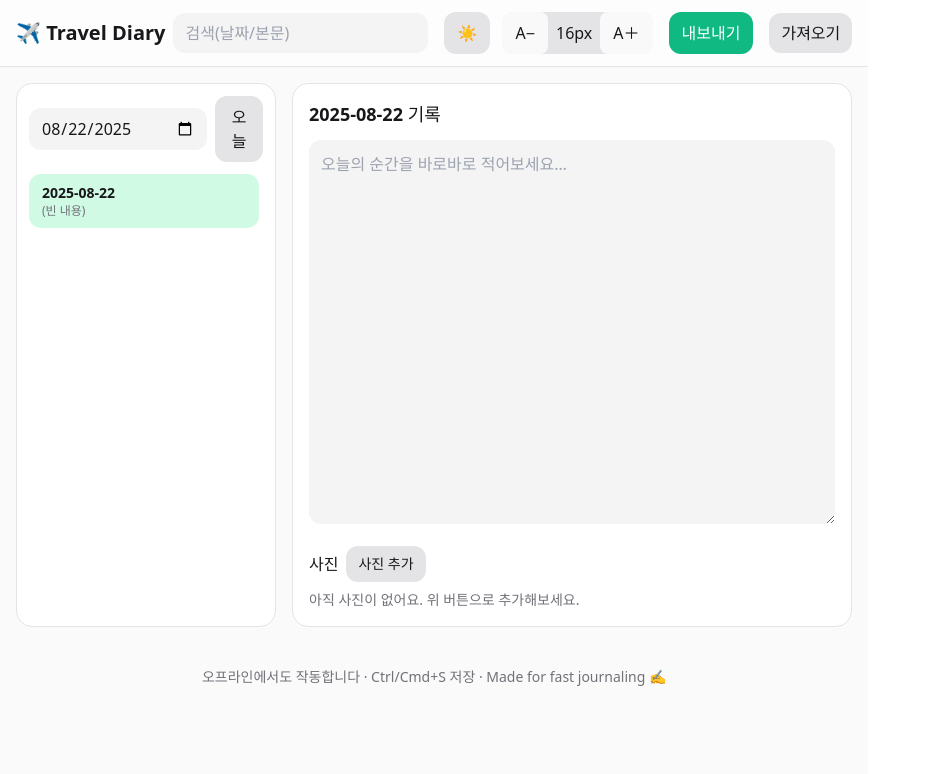
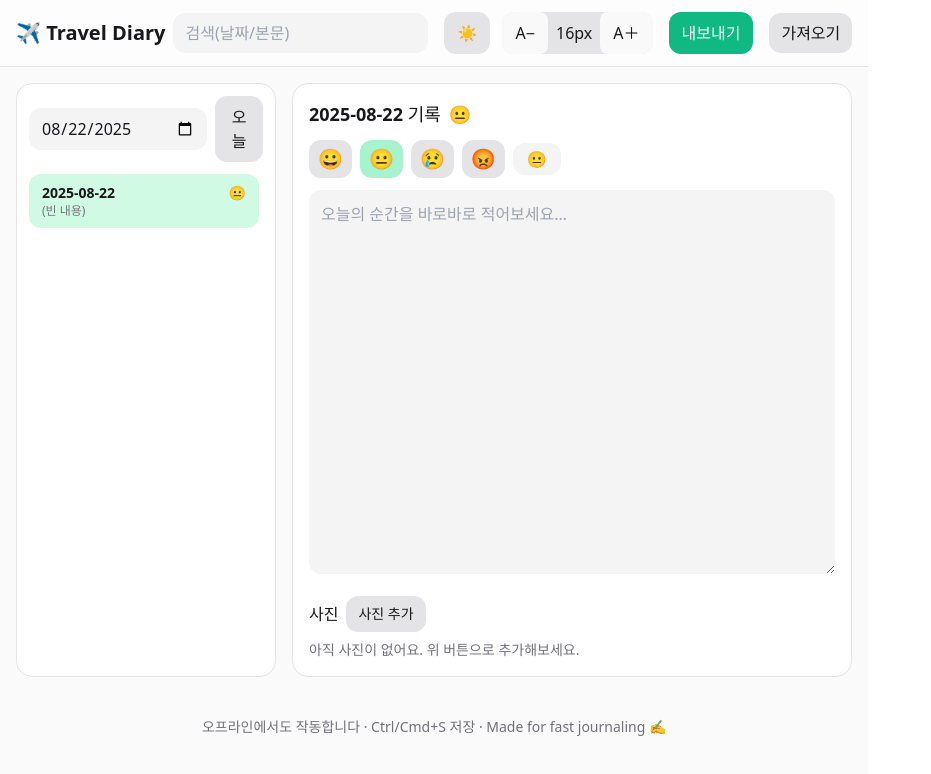
Before and after one commit to HSuHyun/TravelDiary, a React (Vite) app: page / in a window 1280 px wide. Shown: the top 774 px of the page, without its empty margins (0-931 px from the left). Built offline with nearby package versions, Linux system fonts and the light colour scheme.

Commit message:
Add mood tracking to diary entries

```diff
--- a/src/App.tsx
+++ b/src/App.tsx
@@ -51,19 +51,25 @@ function classNames(...xs) {
 //     [date: string]: {
 //       text: string,
 //       photos: string[] // dataURL
+//       mood: string
 //     }
 //   }
 // }
 
 export default function App() {
   const initial = useMemo(() => {
-    return (
-      loadState() || {
-        theme: window.matchMedia && window.matchMedia('(prefers-color-scheme: dark)').matches ? 'dark' : 'light',
-        fontSize: defaultFontSize,
-        entries: { [formatDateISO()]: { text: "", photos: [] } },
-      }
-    );
+    const loaded = loadState();
+    if (loaded) {
+      const entries = Object.fromEntries(
+        Object.entries(loaded.entries || {}).map(([d, e]) => [d, { text: "", photos: [], mood: "😐", ...e }])
+      );
+      return { ...loaded, entries };
+    }
+    return {
+      theme: window.matchMedia && window.matchMedia('(prefers-color-scheme: dark)').matches ? 'dark' : 'light',
+      fontSize: defaultFontSize,
+      entries: { [formatDateISO()]: { text: "", photos: [], mood: "😐" } },
+    };
   }, []);
 
   const [state, setState] = useState(initial);
@@ -75,7 +81,7 @@ export default function App() {
   useEffect(() => {
     setState((s) => {
       if (s.entries[selectedDate]) return s;
-      return { ...s, entries: { ...s.entries, [selectedDate]: { text: "", photos: [] } } };
+      return { ...s, entries: { ...s.entries, [selectedDate]: { text: "", photos: [], mood: "😐" } } };
     });
   }, [selectedDate]);
 
@@ -111,7 +117,7 @@ export default function App() {
     });
   }, [dates, query, state.entries]);
 
-  const entry = state.entries[selectedDate] || { text: "", photos: [] };
+  const entry = { text: "", photos: [], mood: "😐", ...(state.entries[selectedDate] || {}) };
 
   const setEntry = (upd) => {
     setState((s) => ({ ...s, entries: { ...s.entries, [selectedDate]: { ...entry, ...upd } } }));
@@ -146,8 +152,11 @@ export default function App() {
       const text = await file.text();
       const data = JSON.parse(text);
       if (!data.entries) throw new Error("Invalid file");
-      setState(data);
-      setSelectedDate(Object.keys(data.entries)[0] || formatDateISO());
+      const entries = Object.fromEntries(
+        Object.entries(data.entries).map(([d, e]) => [d, { text: "", photos: [], mood: "😐", ...e }])
+      );
+      setState({ ...data, entries });
+      setSelectedDate(Object.keys(entries)[0] || formatDateISO());
     } catch (e) {
       alert("가져오기 실패: " + e.message);
     }
@@ -216,7 +225,9 @@ export default function App() {
             )}
             {filteredDates.map((d) => {
               const isActive = d === selectedDate;
-              const snippet = (state.entries[d]?.text || "").slice(0, 50);
+              const e = state.entries[d] || {};
+              const snippet = (e.text || "").slice(0, 50);
+              const mood = e.mood || "😐";
               return (
                 <button key={d}
                   onClick={() => setSelectedDate(d)}
@@ -225,7 +236,10 @@ export default function App() {
                     isActive ? "bg-emerald-100 dark:bg-emerald-900/40" : "hover:bg-zinc-100 dark:hover:bg-zinc-800"
                   )}
                 >
-                  <div className="text-sm font-semibold">{d}</div>
+                  <div className="text-sm font-semibold flex items-center justify-between">
+                    <span>{d}</span>
+                    <span>{mood}</span>
+                  </div>
                   <div className="text-xs text-zinc-500 line-clamp-1">{snippet || "(빈 내용)"}</div>
                 </button>
               );
@@ -236,8 +250,34 @@ export default function App() {
         {/* Editor */}
         <main className="rounded-2xl p-4 bg-white dark:bg-zinc-950 border border-zinc-200 dark:border-zinc-800">
           <div className="flex items-center justify-between gap-2 mb-3">
-            <div className="text-lg font-semibold">{selectedDate} 기록</div>
+            <div className="text-lg font-semibold flex items-center gap-2">
+              {selectedDate} 기록 <span>{entry.mood}</span>
+            </div>
             <div id="save-toast" className="hidden text-xs px-2 py-1 rounded bg-emerald-500 text-white">저장됨</div>
+          </div>
+
+          <div className="flex items-center gap-2 mb-3">
+            {['😀', '😐', '😢', '😡'].map((m) => (
+              <button
+                key={m}
+                onClick={() => setEntry({ mood: m })}
+                className={classNames(
+                  'px-2 py-1 rounded-xl text-xl',
+                  entry.mood === m
+                    ? 'bg-emerald-200 dark:bg-emerald-800'
+                    : 'bg-zinc-200 hover:bg-zinc-300 dark:bg-zinc-800 dark:hover:bg-zinc-700'
+                )}
+              >
+                {m}
+              </button>
+            ))}
+            <input
+              type="text"
+              value={entry.mood || ''}
+              onChange={(e) => setEntry({ mood: e.target.value })}
+              placeholder="🙂"
+              className="w-12 text-center rounded-xl px-2 py-1 bg-zinc-100 dark:bg-zinc-800"
+            />
           </div>
 
           <textarea
```
